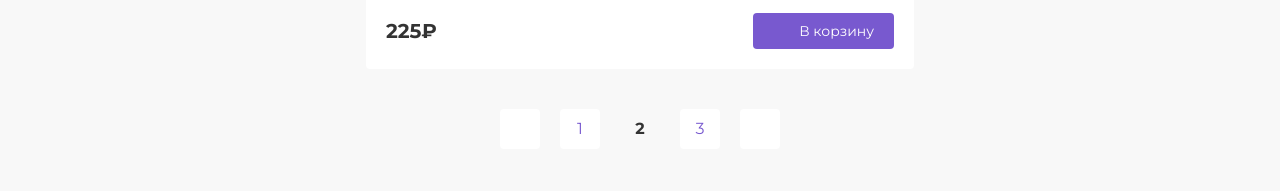
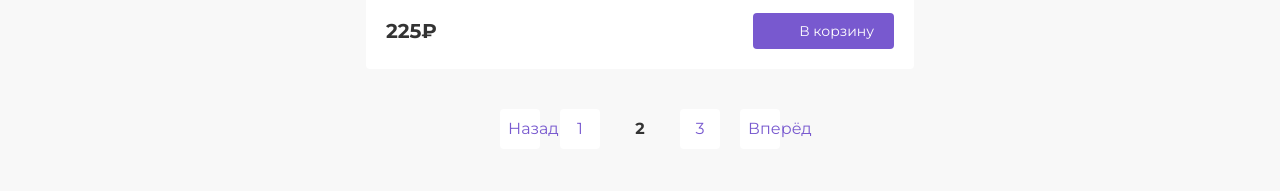
Before and after one commit to adjisay/drink2go, a website: page source/index.html in a window 1280 px wide. Shown: the part 4803-4994 px from the top of the page. Drawn offline with nearby package versions, Linux system fonts and the light colour scheme; files that its build step writes are made by us from their sources.

Commit message:
refactor: добавить улучшения в разметку

```diff
--- a/source/index.html
+++ b/source/index.html
@@ -360,7 +360,7 @@
             <ul class="pagination__list">
               <li class="pagination__item">
                 <a class="pagination__button button button--invert" href="#">
-                  <span class="visually-hidden">Предыдущая страница</span>
+                  <span class="pagination__button-text">Назад</span>
                 </a>
               </li>
               <li class="pagination__item">
@@ -374,7 +374,7 @@
               </li>
               <li class="pagination__item">
                 <a class="pagination__button button button--invert" href="#">
-                  <span class="visually-hidden">Следующая страница</span>
+                  <span class="pagination__button-text">Вперёд</span>
                 </a>
               </li>
             </ul>
```
